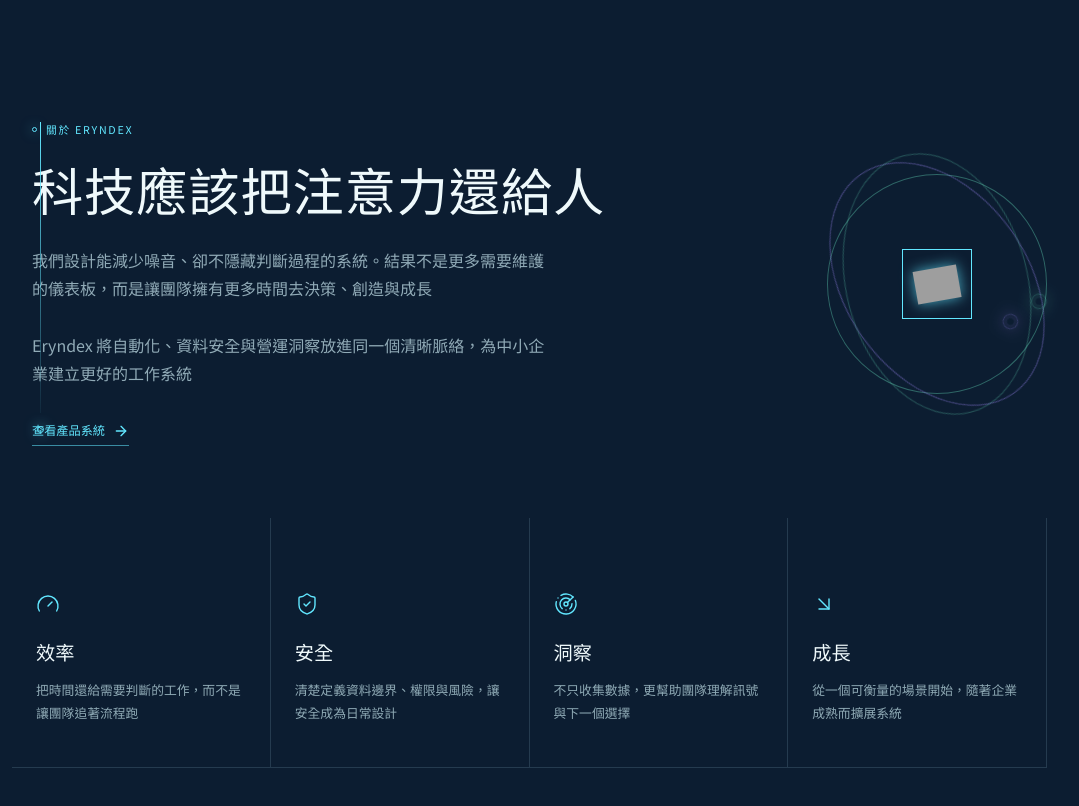
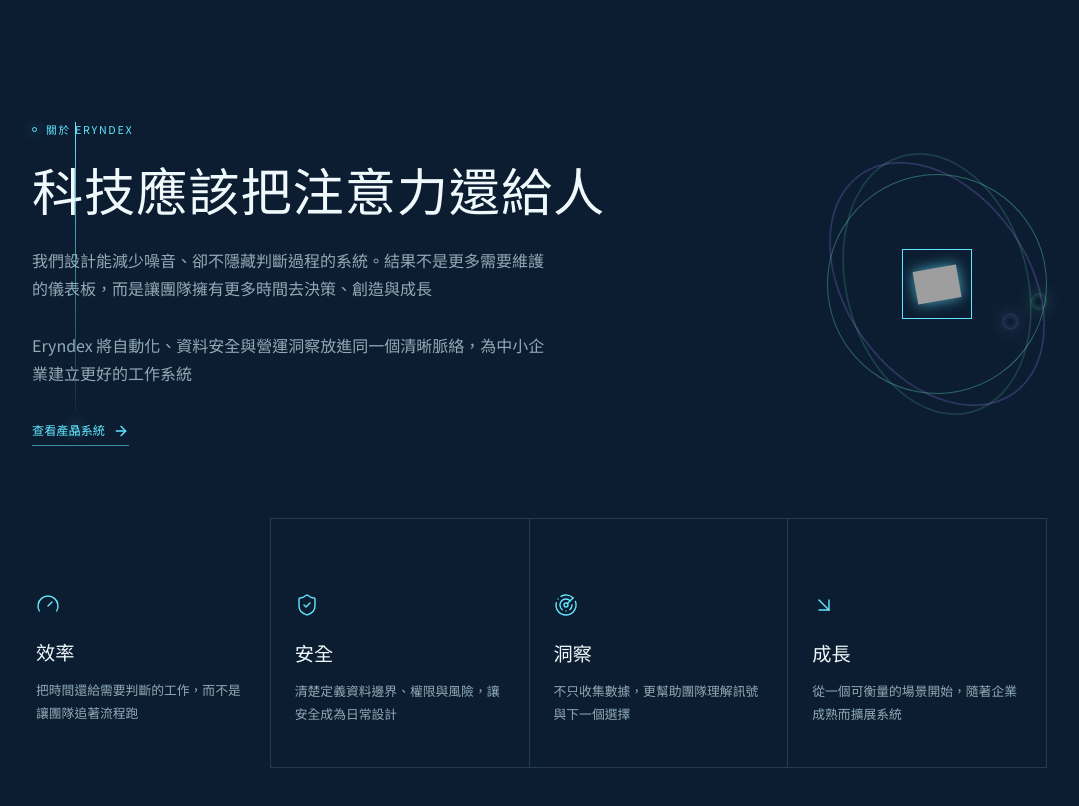
Before and after one commit to k129453497-byte/eryndex-tactile-systems, a React (Vite) app in the folder client/: page / in a window 1280 px wide. Shown: the part 780-1586 px from the top of the page, without its empty margins (173-1252 px from the left). Built offline with nearby package versions, Linux system fonts and the light colour scheme; grey boxes are pictures that could not be loaded; a web font is replaced by a local one.

Commit message:
Refine about rail and first value frame

```diff
--- a/client/src/index.css
+++ b/client/src/index.css
@@ -716,8 +716,10 @@
 /* About section grid alignment｜主文與四項原則共用同一條起始線。 */
 @media (min-width: 1001px) {
   .about-values { width: min(1075px, calc(100vw - 245px)); margin-top: 72px; margin-left: max(40px, calc(50vw - 455px)); margin-right: auto; }
-  .principle-grid .signal-rail { transform: translateX(123px); }
-  .about-values .values-grid { border-left: 0; }
+  .principle-grid .signal-rail { transform: translateX(158px); }
+  .about-values .values-grid { border-top: 0; border-left: 0; }
+  .about-values .value-cell:first-child { border-bottom: 0; }
+  .about-values .value-cell:not(:first-child) { border-top: 1px solid var(--line); }
   .principle-mark { justify-self: center; }
 }
 @media (max-width: 720px) {
```
